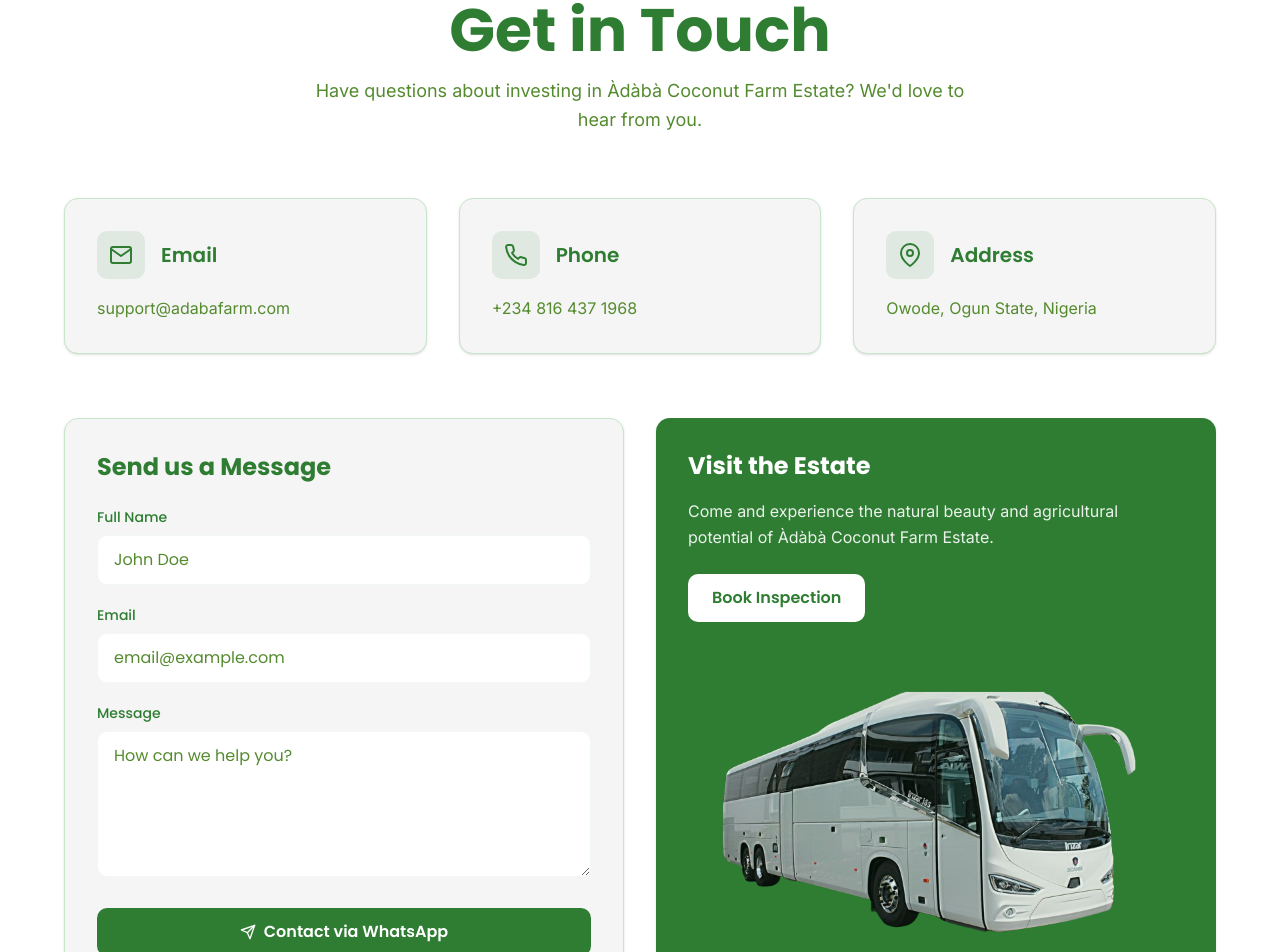
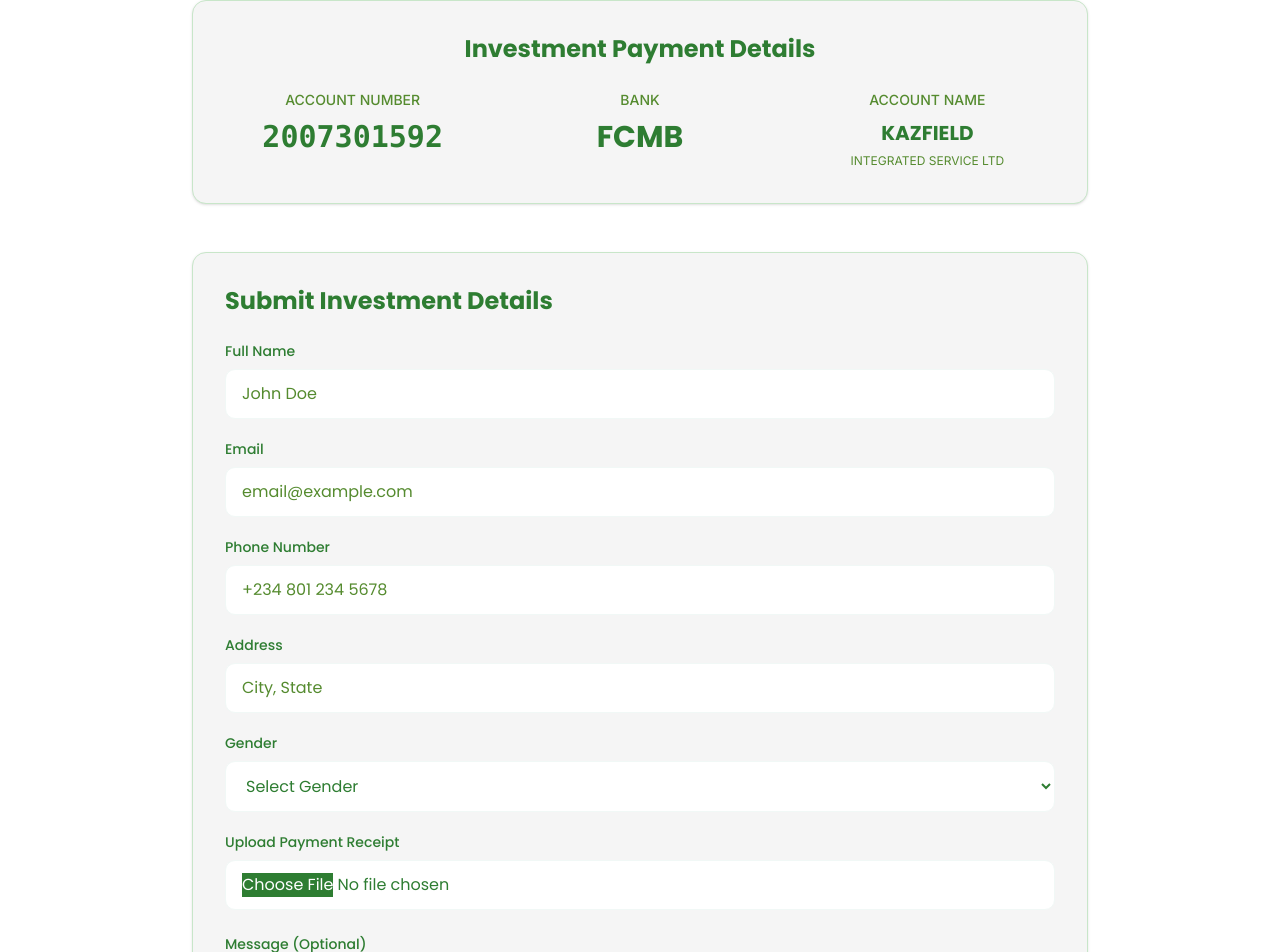
Before and after one commit to livinusonyenso/adaba-farm-resort, a Next.js app: page / in a window 1280 px wide. Shown: the part 8396-9348 px from the top of the page. Built offline with nearby package versions, Linux system fonts and the light colour scheme.

Commit message:
fixed investment page

```diff
--- a/components/ContactPage.tsx
+++ b/components/ContactPage.tsx
@@ -2,27 +2,33 @@
 
 import { motion } from "framer-motion";
 import { useState } from "react";
-import { FiMail, FiPhone, FiMapPin, FiSend } from "react-icons/fi";
-import Image from "next/image";
+import { FiMail, FiPhone, FiMapPin, FiSend, FiUser, FiUpload } from "react-icons/fi";
 
-export default function ContactPage() {
-  const [form, setForm] = useState({ name: "", email: "", message: "" });
+export default function InvestmentFormPage() {
+  const [form, setForm] = useState({
+    name: "",
+    email: "",
+    phone: "",
+    address: "",
+    gender: "",
+    message: "",
+  });
+
+  const [receiptFile, setReceiptFile] = useState<any>(null);
 
   const handleSubmit = (e: any) => {
     e.preventDefault();
 
-    const phone = "2348139422159";
-    const url = `https://wa.me/${phone}?text=Hello,%0AI am ${form.name}.%0AMy Email: ${form.email}%0A${form.message}`;
+    const phone = "2348164371968";
+    const url = `https://wa.me/${phone}?text=Hello,%0AI want to confirm my investment.%0A
+Full Name: ${form.name}%0A
+Email: ${form.email}%0A
+Phone: ${form.phone}%0A
+Address: ${form.address}%0A
+Gender: ${form.gender}%0A
+Message: ${form.message}%0A`;
 
     window.open(url, "_blank");
-  };
-
-  const containerVariants = {
-    hidden: { opacity: 0 },
-    visible: {
-      opacity: 1,
-      transition: { staggerChildren: 0.1 },
-    },
   };
 
   const itemVariants = {
@@ -32,174 +38,17 @@ export default function ContactPage() {
 
   return (
     <section id="contact" className="min-h-screen bg-background py-20 px-6">
-      <div className="max-w-6xl mx-auto">
-        {/* Header */}
+      <div className="max-w-4xl mx-auto">
+
+        {/* ================== ACCOUNT DETAILS ================== */}
         <motion.div
-          initial={{ opacity: 0, y: -20 }}
-          animate={{ opacity: 1, y: 0 }}
-          className="text-center mb-16"
-        >
-          <h1 className="text-5xl md:text-6xl font-bold text-foreground mb-4">
-            Get in Touch
-          </h1>
-          <p className="text-lg text-muted-foreground max-w-2xl mx-auto">
-            Have questions about investing in Àdàbà Coconut Farm Estate? We'd
-            love to hear from you.
-          </p>
-        </motion.div>
-
-        {/* Main Grid */}
-        <motion.div
-          variants={containerVariants}
+          variants={itemVariants}
           initial="hidden"
           animate="visible"
-          className="grid md:grid-cols-3 gap-8 mb-16"
+          className="bg-card border border-border rounded-xl p-8 shadow-sm mb-12"
         >
-          {/* Contact Info Cards */}
-          <motion.div
-            variants={itemVariants}
-            className="bg-card border border-border rounded-xl p-8 shadow-sm hover:shadow-md transition-shadow"
-          >
-            <div className="flex items-center gap-4 mb-4">
-              <div className="bg-primary/10 p-3 rounded-lg">
-                <FiMail className="text-primary text-2xl" />
-              </div>
-              <h3 className="text-xl font-semibold text-foreground">Email</h3>
-            </div>
-            <p className="text-muted-foreground">support@adabafarm.com</p>
-          </motion.div>
-
-          <motion.div
-            variants={itemVariants}
-            className="bg-card border border-border rounded-xl p-8 shadow-sm hover:shadow-md transition-shadow"
-          >
-            <div className="flex items-center gap-4 mb-4">
-              <div className="bg-primary/10 p-3 rounded-lg">
-                <FiPhone className="text-primary text-2xl" />
-              </div>
-              <h3 className="text-xl font-semibold text-foreground">Phone</h3>
-            </div>
-            <p className="text-muted-foreground">+234 816 437 1968</p>
-          </motion.div>
-
-          <motion.div
-            variants={itemVariants}
-            className="bg-card border border-border rounded-xl p-8 shadow-sm hover:shadow-md transition-shadow"
-          >
-            <div className="flex items-center gap-4 mb-4">
-              <div className="bg-primary/10 p-3 rounded-lg">
-                <FiMapPin className="text-primary text-2xl" />
-              </div>
-              <h3 className="text-xl font-semibold text-foreground">Address</h3>
-            </div>
-            <p className="text-muted-foreground">Owode, Ogun State, Nigeria</p>
-          </motion.div>
-        </motion.div>
-
-        {/* Contact Form & Estate Visit */}
-        <div className="grid md:grid-cols-2 gap-8 mb-16">
-          <motion.form
-            onSubmit={handleSubmit}
-            initial={{ opacity: 0, x: -20 }}
-            animate={{ opacity: 1, x: 0 }}
-            className="bg-card border border-border rounded-xl p-8 shadow-sm"
-          >
-            <h2 className="text-2xl font-bold text-foreground mb-6">
-              Send us a Message
-            </h2>
-
-            <div className="mb-5">
-              <label className="block text-sm font-medium text-foreground mb-2">
-                Full Name
-              </label>
-              <input
-                required
-                onChange={(e) => setForm({ ...form, name: e.target.value })}
-                className="w-full px-4 py-3 rounded-lg bg-background border border-input text-foreground placeholder:text-muted-foreground focus:outline-none focus:ring-2 focus:ring-primary/50 transition"
-                placeholder="John Doe"
-              />
-            </div>
-
-            <div className="mb-5">
-              <label className="block text-sm font-medium text-foreground mb-2">
-                Email
-              </label>
-              <input
-                required
-                type="email"
-                onChange={(e) => setForm({ ...form, email: e.target.value })}
-                className="w-full px-4 py-3 rounded-lg bg-background border border-input text-foreground placeholder:text-muted-foreground focus:outline-none focus:ring-2 focus:ring-primary/50 transition"
-                placeholder="email@example.com"
-              />
-            </div>
-
-            <div className="mb-6">
-              <label className="block text-sm font-medium text-foreground mb-2">
-                Message
-              </label>
-              <textarea
-                required
-                onChange={(e) => setForm({ ...form, message: e.target.value })}
-                className="w-full px-4 py-3 rounded-lg bg-background border border-input text-foreground placeholder:text-muted-foreground focus:outline-none focus:ring-2 focus:ring-primary/50 transition"
-                rows={5}
-                placeholder="How can we help you?"
-              />
-            </div>
-
-            <button
-              type="submit"
-              className="w-full flex items-center justify-center gap-2 bg-primary text-primary-foreground px-6 py-3 rounded-lg font-semibold hover:bg-primary/90 transition"
-            >
-              <FiSend /> Contact via WhatsApp
-            </button>
-          </motion.form>
-
-          <motion.div
-            initial={{ opacity: 0, x: 20 }}
-            animate={{ opacity: 1, x: 0 }}
-            className="bg-primary text-primary-foreground rounded-xl p-8 shadow-sm flex flex-col justify-between relative overflow-hidden"
-          >
-            <div>
-              <h2 className="text-2xl font-bold mb-4">Visit the Estate</h2>
-              <p className="text-primary-foreground/90 mb-6">
-                Come and experience the natural beauty and agricultural
-                potential of Àdàbà Coconut Farm Estate.
-              </p>
-
-              <a
-                href="https://wa.me/234816437 1968?text=I want to book an estate inspection"
-                target="_blank"
-                className="inline-flex items-center gap-2 bg-primary-foreground text-primary font-semibold px-6 py-3 rounded-lg hover:bg-primary-foreground/90 transition"
-                rel="noreferrer"
-              >
-                Book Inspection
-              </a>
-            </div>
-            <Image
-              src="high-capacity.png"
-              width={600}
-              height={400}
-              alt="Estate Bus"
-              className="
-    hidden lg:block             /* hide on mobile & tablet */
-    absolute top-1/2 left-1/2   /* center */
-     -translate-x-1/2 -translate-y-[5%]
-    w-[380px] xl:w-[460px] 2xl:w-[520px] /* scale bigger on desktop */
-    object-contain opacity-90
-    pointer-events-none select-none
-  "
-              priority
-            />
-          </motion.div>
-        </div>
-
-        <motion.div
-          initial={{ opacity: 0, y: 20 }}
-          animate={{ opacity: 1, y: 0 }}
-          className="bg-card border border-border rounded-xl p-8 shadow-sm"
-        >
-          <h2 className="text-2xl font-bold text-foreground mb-8 text-center">
-            Bank Account Details
+          <h2 className="text-2xl font-bold text-center mb-6 text-foreground">
+            Investment Payment Details
           </h2>
 
           <div className="grid md:grid-cols-3 gap-8">
@@ -208,7 +57,7 @@ export default function ContactPage() {
               <p className="text-sm font-medium text-muted-foreground mb-2">
                 ACCOUNT NUMBER
               </p>
-              <h3 className="text-3xl font-bold text-foreground font-mono">
+              <h3 className="text-3xl font-bold font-mono text-foreground">
                 2007301592
               </h3>
             </div>
@@ -226,13 +75,129 @@ export default function ContactPage() {
               <p className="text-sm font-medium text-muted-foreground mb-2">
                 ACCOUNT NAME
               </p>
-              <h3 className="text-2xl font-bold text-foreground">KAZFIELD</h3>
-              <p className="text-sm text-muted-foreground mt-1">
+              <h3 className="text-xl font-bold text-foreground">KAZFIELD</h3>
+              <p className="text-xs text-muted-foreground mt-1">
                 INTEGRATED SERVICE LTD
               </p>
             </div>
           </div>
         </motion.div>
+
+        {/* ================== INVESTMENT FORM ================== */}
+        <motion.form
+          onSubmit={handleSubmit}
+          initial={{ opacity: 0, y: 20 }}
+          animate={{ opacity: 1, y: 0 }}
+          className="bg-card border border-border rounded-xl p-8 shadow-sm"
+        >
+          <h2 className="text-2xl font-bold text-foreground mb-6">
+            Submit Investment Details
+          </h2>
+
+          {/* Full Name */}
+          <div className="mb-5">
+            <label className="block text-sm font-medium text-foreground mb-2">
+              Full Name
+            </label>
+            <input
+              required
+              onChange={(e) => setForm({ ...form, name: e.target.value })}
+              className="w-full px-4 py-3 rounded-lg bg-background border border-input text-foreground placeholder:text-muted-foreground focus:outline-none focus:ring-2 focus:ring-primary/50"
+              placeholder="John Doe"
+            />
+          </div>
+
+          {/* Email */}
+          <div className="mb-5">
+            <label className="block text-sm font-medium text-foreground mb-2">
+              Email
+            </label>
+            <input
+              required
+              type="email"
+              onChange={(e) => setForm({ ...form, email: e.target.value })}
+              className="w-full px-4 py-3 rounded-lg bg-background border border-input text-foreground placeholder:text-muted-foreground focus:outline-none focus:ring-2 focus:ring-primary/50"
+              placeholder="email@example.com"
+            />
+          </div>
+
+          {/* Phone Number */}
+          <div className="mb-5">
+            <label className="block text-sm font-medium text-foreground mb-2">
+              Phone Number
+            </label>
+            <input
+              required
+              onChange={(e) => setForm({ ...form, phone: e.target.value })}
+              className="w-full px-4 py-3 rounded-lg bg-background border border-input text-foreground placeholder:text-muted-foreground focus:outline-none focus:ring-2 focus:ring-primary/50"
+              placeholder="+234 801 234 5678"
+            />
+          </div>
+
+          {/* Address */}
+          <div className="mb-5">
+            <label className="block text-sm font-medium text-foreground mb-2">
+              Address
+            </label>
+            <input
+              required
+              onChange={(e) => setForm({ ...form, address: e.target.value })}
+              className="w-full px-4 py-3 rounded-lg bg-background border border-input text-foreground placeholder:text-muted-foreground focus:outline-none focus:ring-2 focus:ring-primary/50"
+              placeholder="City, State"
+            />
+          </div>
+
+          {/* Gender */}
+          <div className="mb-5">
+            <label className="block text-sm font-medium text-foreground mb-2">
+              Gender
+            </label>
+            <select
+              required
+              onChange={(e) => setForm({ ...form, gender: e.target.value })}
+              className="w-full px-4 py-3 rounded-lg bg-background border border-input text-foreground focus:outline-none focus:ring-2 focus:ring-primary/50"
+            >
+              <option value="">Select Gender</option>
+              <option value="Male">Male</option>
+              <option value="Female">Female</option>
+            </select>
+          </div>
+
+          {/* Receipt Upload */}
+          <div className="mb-6">
+            <label className="block text-sm font-medium text-foreground mb-2">
+              Upload Payment Receipt
+            </label>
+            <input
+              type="file"
+              required
+              accept="image/*"
+              onChange={(e) => setReceiptFile(e.target.files?.[0])}
+              className="w-full px-4 py-3 rounded-lg bg-background border border-input text-foreground cursor-pointer file:bg-primary file:text-primary-foreground"
+            />
+          </div>
+
+          {/* Additional Message */}
+          <div className="mb-6">
+            <label className="block text-sm font-medium text-foreground mb-2">
+              Message (Optional)
+            </label>
+            <textarea
+              onChange={(e) => setForm({ ...form, message: e.target.value })}
+              className="w-full px-4 py-3 rounded-lg bg-background border border-input text-foreground placeholder:text-muted-foreground focus:outline-none focus:ring-2 focus:ring-primary/50"
+              rows={4}
+              placeholder="Any details we should know?"
+            />
+          </div>
+
+          {/* Submit */}
+          <button
+            type="submit"
+            className="w-full flex items-center justify-center gap-2 bg-primary text-primary-foreground px-6 py-3 rounded-lg font-semibold hover:bg-primary/90 transition"
+          >
+            <FiSend /> Submit & Confirm on WhatsApp
+          </button>
+        </motion.form>
       </div>
     </section>
   );
--- a/components/HeroSection.tsx
+++ b/components/HeroSection.tsx
@@ -142,12 +142,12 @@ export default function HeroCarousel() {
                     </a>
                   </motion.div>
                    <motion.div whileHover={{ scale: 1.05 }} whileTap={{ scale: 0.95 }}>
-                    <Link
-                      href="/BookInvestment"
+                    <a href="#contact"
+
                       className="inline-block px-8 py-4 bg-primary text-white font-bold rounded-xl hover:opacity-90 transition-all duration-300 shadow-lg hover:shadow-xl"
                     >
                       Start Investing
-                    </Link>
+                    </a>
                   </motion.div>
                 </motion.div>
               </motion.div>
```
Also changed, not shown: components/InvestmentForm.tsx (+50 -32 lines).
